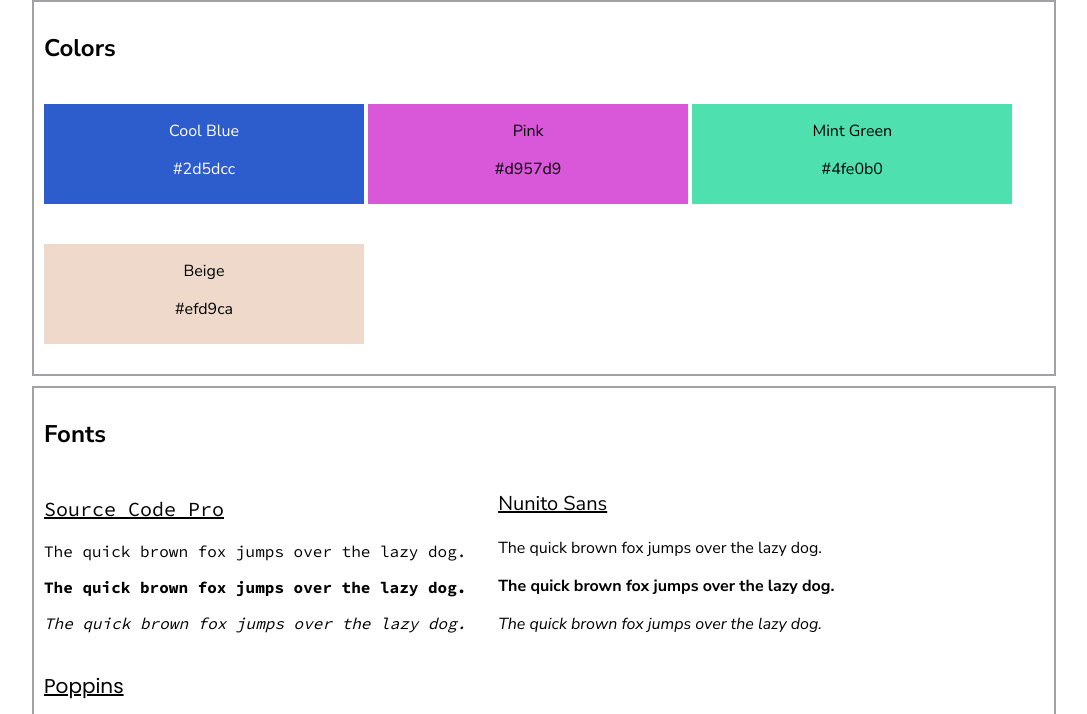
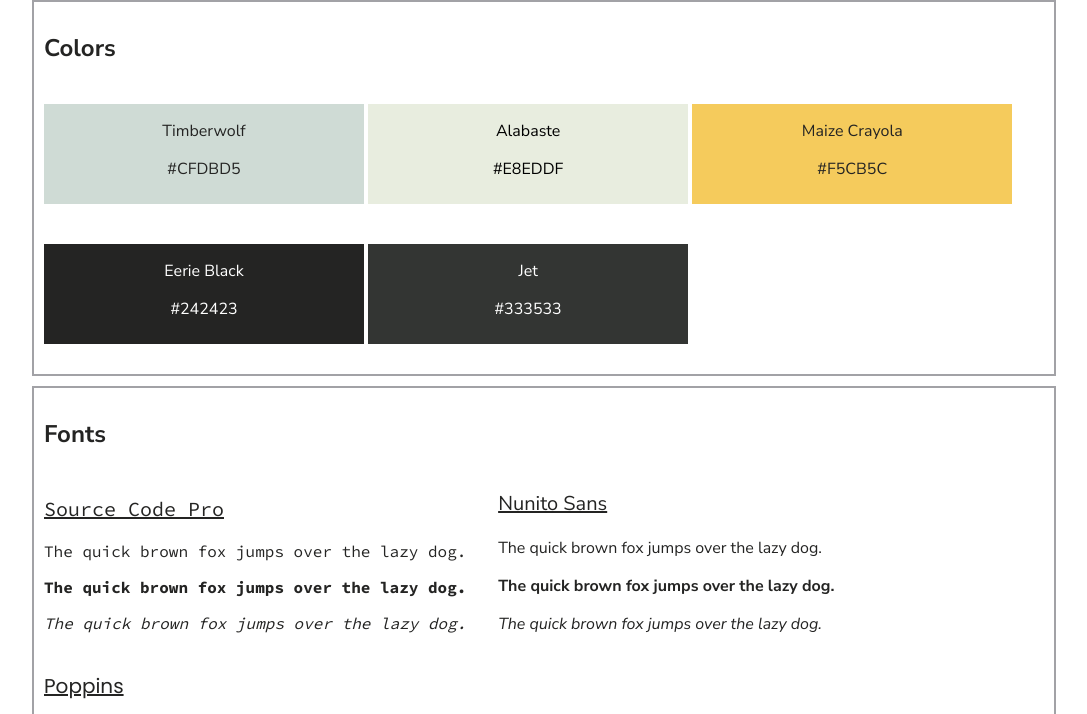
Before and after one commit to Suelo36th/websiteDesignSystem, a plain HTML site: page index.html in a window 1280 px wide. Shown: the part 86-800 px from the top of the page, without its empty margins (96-1183 px from the left). Drawn offline with Linux system fonts and the light colour scheme.

Commit message:
change color theme

```diff
--- a/index.html
+++ b/index.html
@@ -12,22 +12,26 @@
     <div class="container">
       <h2>Colors</h2>
       <div class="color-container">
-        <div class="color-panel cool-blue">
-          <p class="color-label" >Cool Blue</p>
-          <p class="color-hex">#2d5dcc</p>
+        <div class="color-panel timberwolf">
+          <p class="color-label" >Timberwolf</p>
+          <p class="color-hex">#CFDBD5</p>
         </div>
-        <div class="color-panel pink">
-          <p class="color-label" >Pink</p>
-          <p class="color-hex">#d957d9</p>
+        <div class="color-panel alabaster">
+          <p class="color-label" >Alabaste</p>
+          <p class="color-hex">#E8EDDF</p>
         </div>
-        <div class="color-panel mint-green">
-          <p class="color-label" >Mint Green</p>
-          <p class="color-hex">#4fe0b0</p>
+        <div class="color-panel maize-crayola">
+          <p class="color-label" >Maize Crayola</p>
+          <p class="color-hex">#F5CB5C</p>
         </div>
-        <div class="color-panel beige">
-          <p class="color-label" >Beige</p>
-          <p class="color-hex">#efd9ca</p>
+        <div class="color-panel eerie-black">
+          <p class="color-label" >Eerie Black</p>
+          <p class="color-hex">#242423</p>
         </div>
+        <div class="color-panel jet">
+            <p class="color-label" >Jet</p>
+            <p class="color-hex">#333533</p>
+          </div>
       </div>
     </div>
     <div class="container">
--- a/recources/css/style.css
+++ b/recources/css/style.css
@@ -1,6 +1,7 @@
 body {
     font-family: 'Nunito Sans', sans-serif;
     margin: 0 10%;
+    color: #242423
   }
 
   .container {
@@ -21,22 +22,28 @@ body {
     min-height: 100px;
   }
 
-  .cool-blue {
-    background-color: #2d5dcc;
+  .timberwolf {
+    background-color: #CFDBD5;
+
+  }
+
+  .alabaster {
+    background-color: #E8EDDF;
+    color: #000;
+  }
+
+  .maize-crayola {
+    background-color: #F5CB5C;
+  }
+
+  .eerie-black {
+    background-color: #242423;
     color: #fff;
   }
 
-  .pink {
-    background-color: #d957d9;
-    color: #000;
-  }
-
-  .mint-green {
-    background-color: #4fe0b0;
-  }
-
-  .beige {
-    background-color: #efd9ca;
+  .jet {
+      background-color: #333533;
+      color: #fff;
   }
 
   .font-panel {
```
